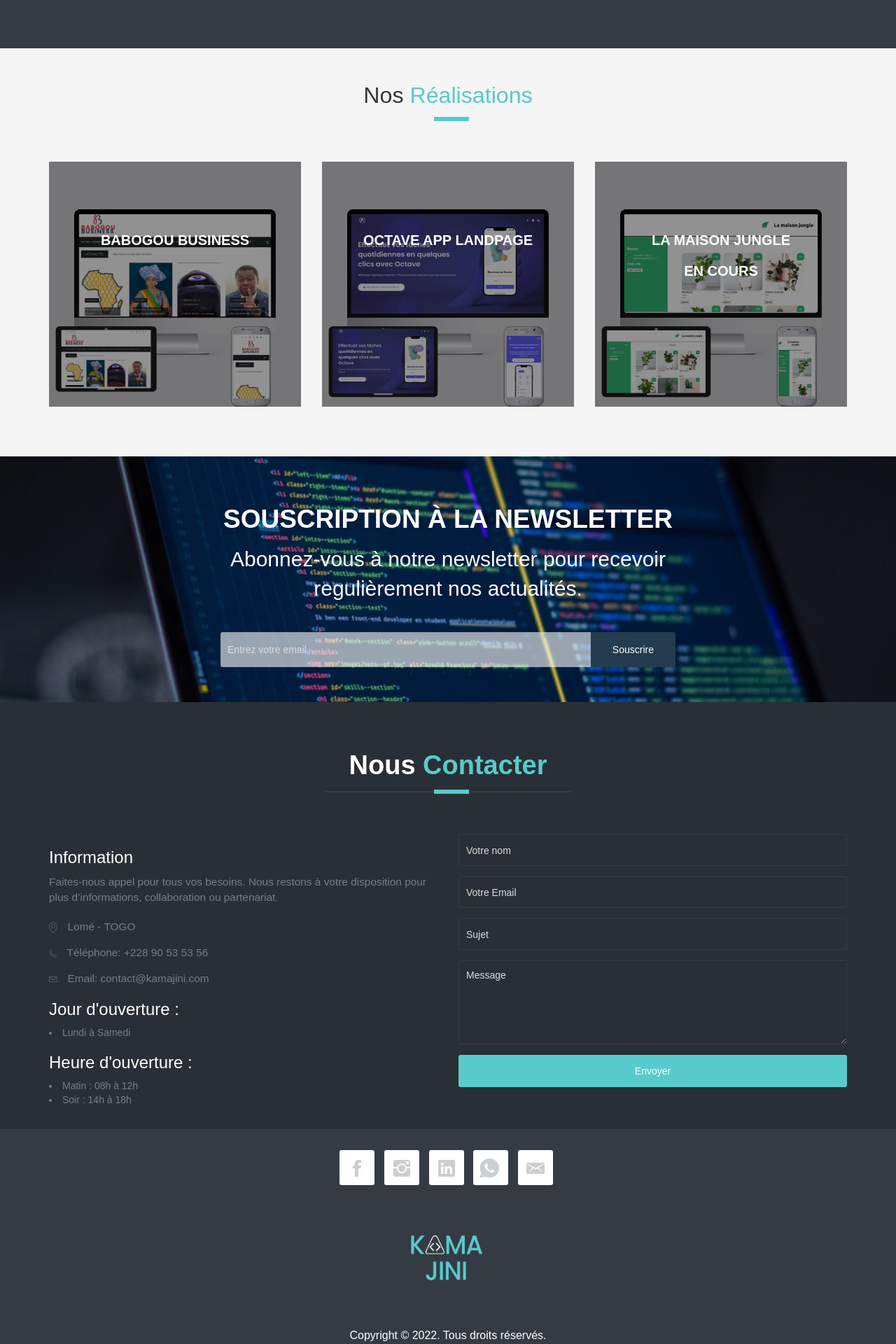
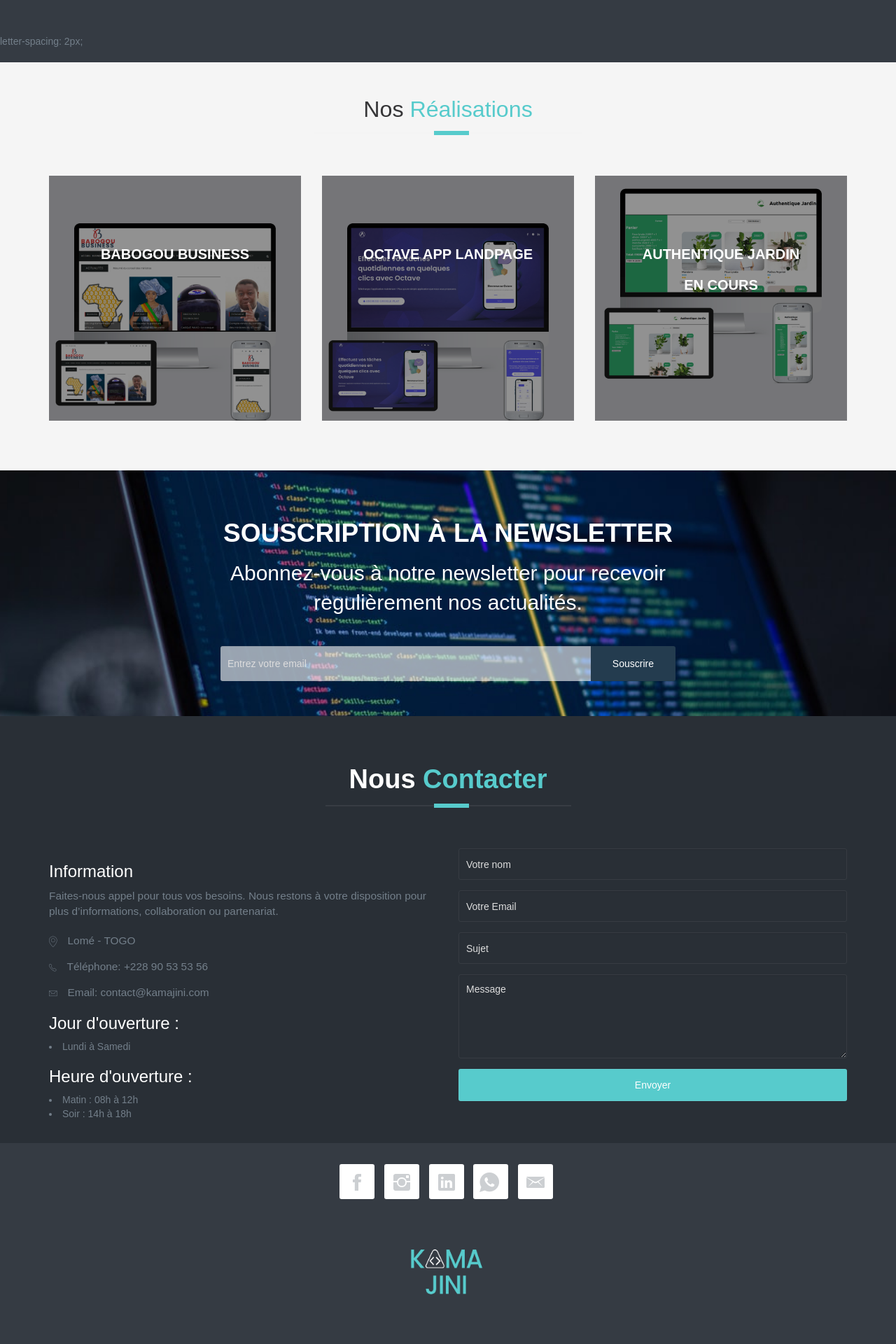
Before and after one commit to christelle01/Kama-Jini, a Django app: page / in a window 1280 px wide. Shown: the part 3220-5140 px from the top of the page at 70% size. Run offline with Django 3.2, Linux system fonts and the light colour scheme; some libraries are stand-ins or nearby versions; some web fonts are replaced.

Commit message:
change image of 3rd projects (nos réalisations

```diff
--- a/www/templates/index.html
+++ b/www/templates/index.html
@@ -442,7 +442,8 @@ Start Call To Action
 
 		</div> 		<!-- End row -->
 	</div>   	<!-- End container -->
-</section>   <!-- End section -->
+</section>   <!-- End section --> letter-spacing: 2px;
+
 
 
 <!-- Start projects section
@@ -479,9 +480,9 @@ Start Call To Action
 					</div>
 					<div class="col-md-4 col-sm-4 padcol ">
 						<div class="col-3">
-							<a><img src="{% static 'images/portfolio/lmj.png' %}" alt="maison jungle" class="img-responsive" >
+							<a><img src="{% static 'images/portfolio/lmj.png' %}" alt="Authentique Jardin" class="img-responsive" >
 								<div class="col-pic">
-									<h5>LA MAISON JUNGLE <br> <br> En cours</h5>
+									<h5>AUTHENTIQUE JARDIN <br> <br> En cours</h5>
 								</div></a>
 						</div>
 					</div>
```
Also changed, not shown: www/static/images/portfolio/emttogo.png (deleted), www/static/images/portfolio/lmj.png.
